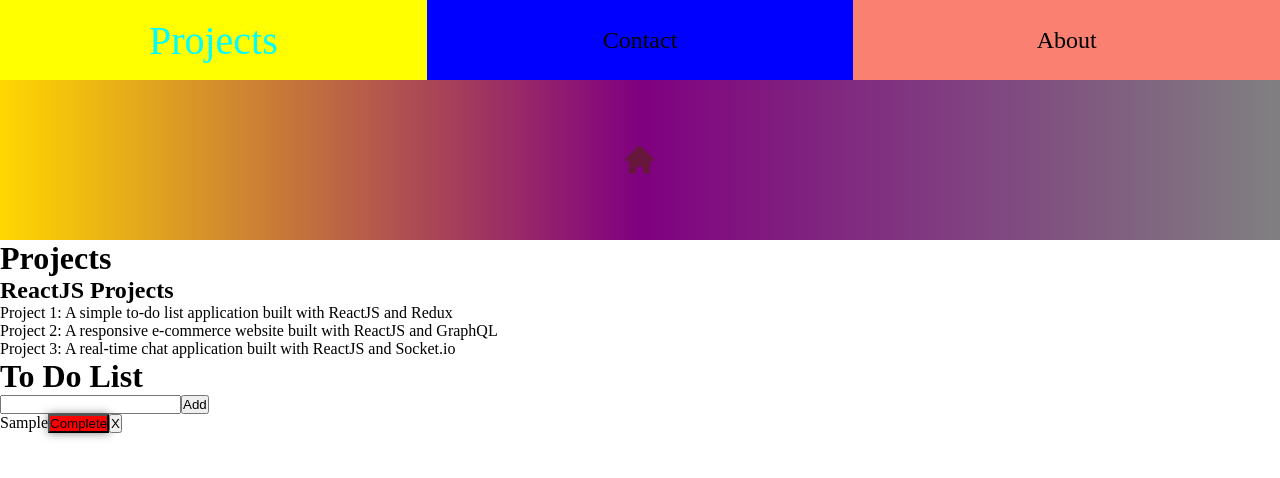
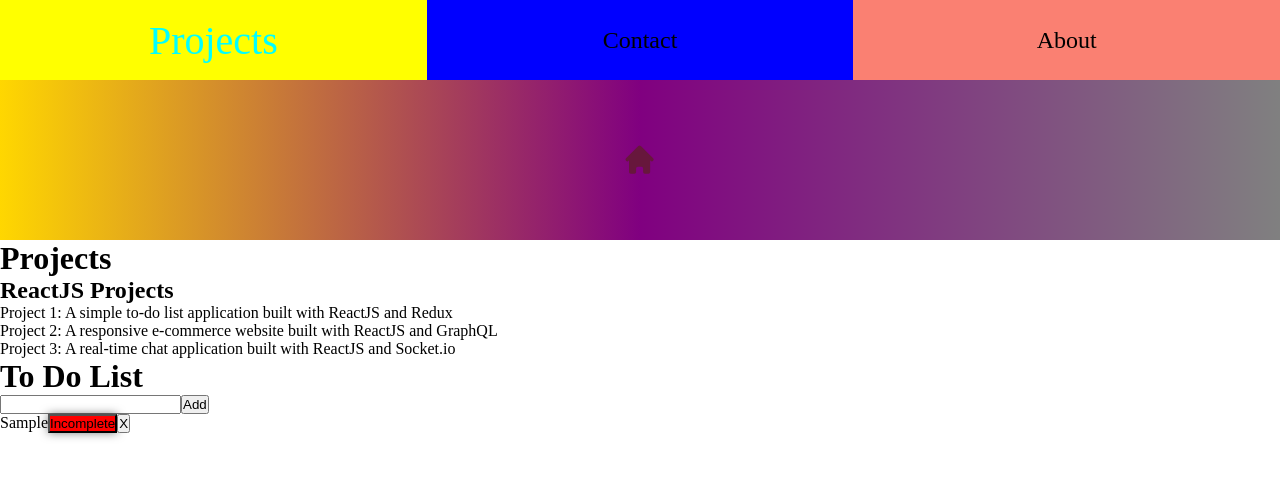
Before and after one commit to monkeycs60/doc-reac-projets, a React (Vite) app: page /projects in a window 1280 px wide. Both pictures are taken after typing "Sample" into the empty fields and a click on the button "Add". Shown: the top 478 px of the page. Built offline with nearby package versions, Linux system fonts and the light colour scheme.

Commit message:
modif bug affichage

```diff
--- a/src/components/ToDo/ToDo.jsx
+++ b/src/components/ToDo/ToDo.jsx
@@ -14,7 +14,7 @@ const ToDo = () => {
     const newTask = {
       id: tasks.length === 0 ? 1 : tasks[tasks.length - 1].id + 1,
       task: task,
-      completed: true,
+      completed: false,
     };
     setTasks([...tasks, newTask]);
     setTask("");
@@ -48,7 +48,9 @@ const ToDo = () => {
               {task.task}
               <button
                 onClick={() => handleComplete(task.id)}
-                className={task.completed ? "incompleteClass" : "completeClass"}
+                className={
+                  task.completed ? "completeClass" : "incompleteClass"
+                }
               >
                 {task.completed ? "Complete" : "Incomplete"}
               </button>
```
